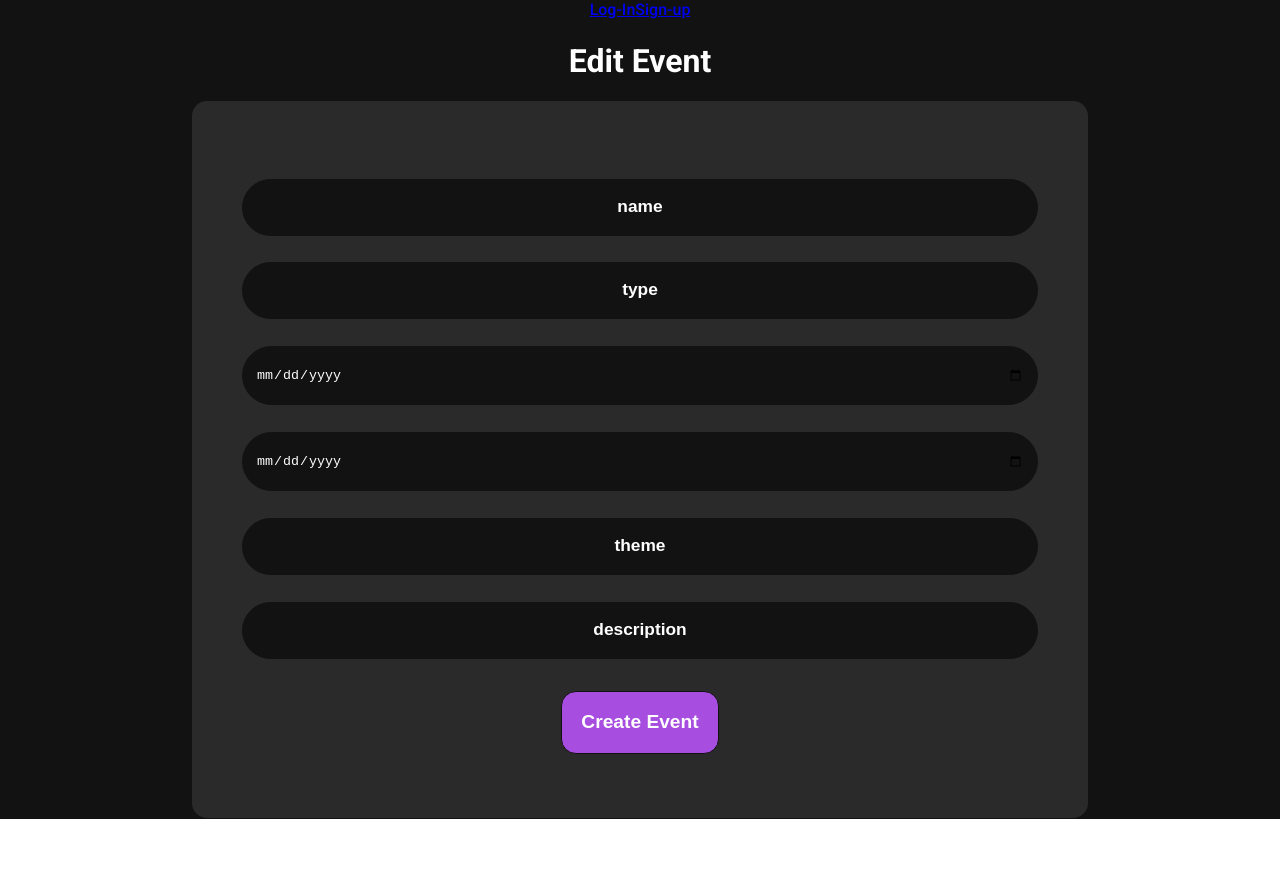
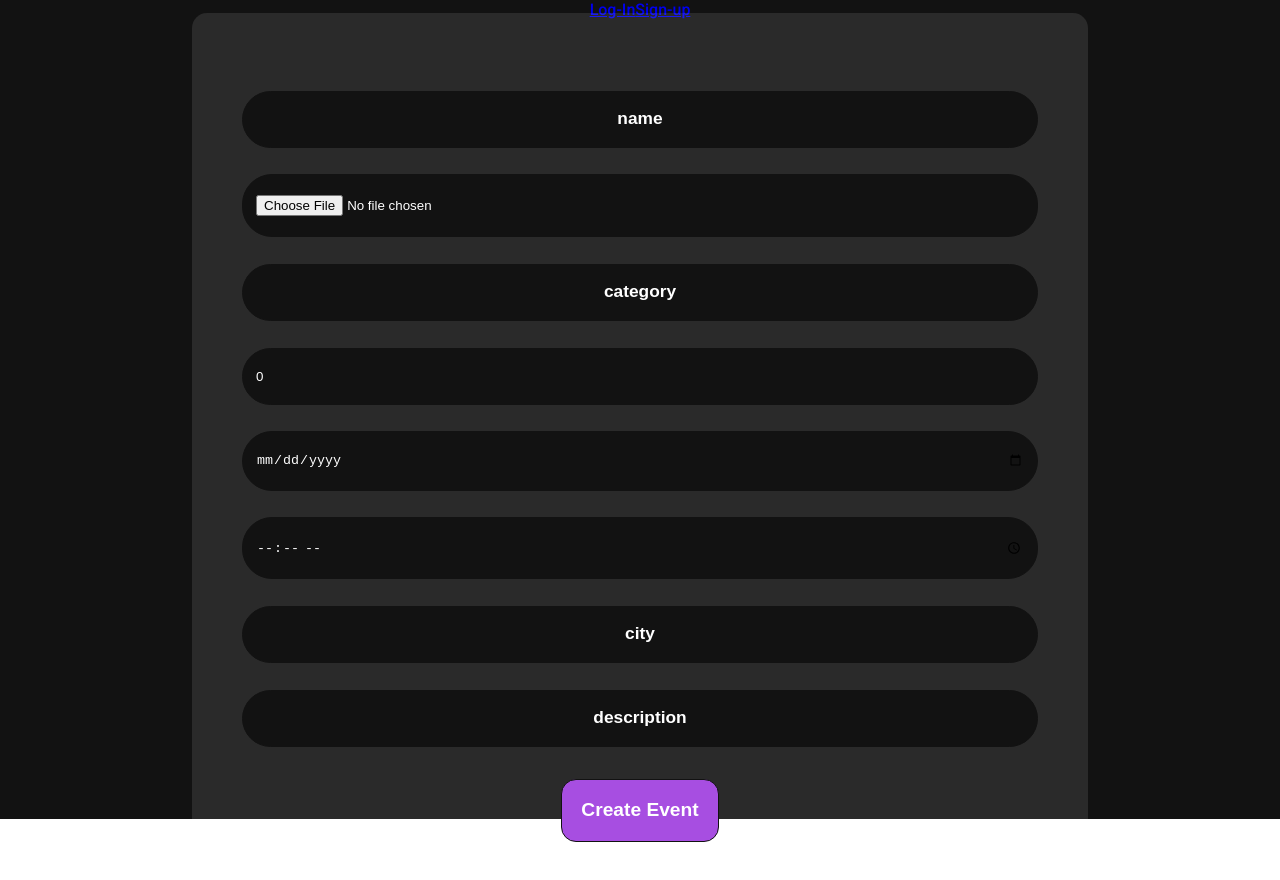
Before and after one commit to am-santos/Eximius, a React (Create React App) app in the folder client/: page /event/1/edit in a window 1280 px wide. Shown: the top 880 px of the page. Before the commit the page ends 819 px from the top, so only its background shows below. Built offline with nearby package versions, Linux system fonts and the light colour scheme; no server answers.

Commit message:
changes in edit view form

```diff
--- a/client/src/views/Event/EventEditView/index.jsx
+++ b/client/src/views/Event/EventEditView/index.jsx
@@ -8,10 +8,12 @@ class EditEventView extends Component {
       name: '',
       category: '',
       date: '',
+      time: '',
       location: '',
       image: null,
-      theme: '',
-      description: ''
+      city: '',
+      description: '',
+      capacity: 0
     };
   }
 
@@ -22,7 +24,7 @@ class EditEventView extends Component {
   render() {
     return (
       <div className='form'>
-        <h1>Edit Event</h1>
+        <h1>Create Event</h1>
         <form onSubmit={this.handleFormSubmission}>
           <label htmlFor='name'></label>
           <input
@@ -30,53 +32,66 @@ class EditEventView extends Component {
             name='name'
             type='text'
             placeholder='Name'
-            //value={this.state.name}
-            //onChange={this.handleInputChange}
+            value={this.state.name}
+            onChange={this.handleInputChange}
           />
-          <label htmlFor='type-input'></label>
+          <label htmlFor='image-input'></label>
           <input
-            id='type-input'
-            name='type'
+            id='image-input'
+            name='image'
+            type='file'
+            onChange={this.handleFileInputChange}
+          />
+          <label htmlFor='category-input'></label>
+          <input
+            id='category-input'
+            name='category'
             type='text'
-            placeholder='Type'
-            //value={this.state.type}
-            //onChange={this.handleInputChange}
+            placeholder='Category'
+            value={this.state.category}
+            onChange={this.handleInputChange}
+          />
+          <label htmlFor='capacity-input'></label>
+          <input
+            id='capacity-input'
+            name='capacity'
+            type='number'
+            placeholder='Capacity'
+            value={this.state.capacity}
+            onChange={this.handleInputChange}
           />
           <label htmlFor='date-input'></label>
           <input
             id='date-input'
             name='date'
             type='date'
-            placeholder='Date'
-            //value={this.state.date.day}
-            //onChange={this.handleInputChange}
+            onChange={this.handleInputChange}
           />
-          <label htmlFor='time-input'></label>
           <input
-            id='date-input'
-            name='date'
-            type='date'
+            id='time-input'
+            name='time'
+            type='time'
             placeholder='Time'
-            //value={this.state.date.time}
-            //onChange={this.handleInputChange}
+            value={this.state.time}
+            onChange={this.handleInputChange}
           />
-          <label htmlFor='theme-input'></label>
+          <label htmlFor='city-input'></label>
           <input
-            id='theme-input'
-            name='theme'
+            id='city-input'
+            name='city'
             type='text'
-            placeholder='Theme'
-            //value={this.state.theme}
-            //onChange={this.handleInputChange}
+            placeholder='City'
+            value={this.state.city}
+            onChange={this.handleInputChange}
           />
           <label htmlFor='description-input'></label>
           <input
             id='description-input'
             name='description'
             type='text'
-            placeholder='description'
-            //value={this.state.description}
-            //onChange={this.handleInputChange}
+            placeholder='Description'
+            value={this.state.description}
+            onChange={this.handleInputChange}
           />
           <button>Create Event</button>
         </form>
```
Also changed, not shown: client/src/views/Event/CreateEventView/index.jsx (+12 -2 lines).
